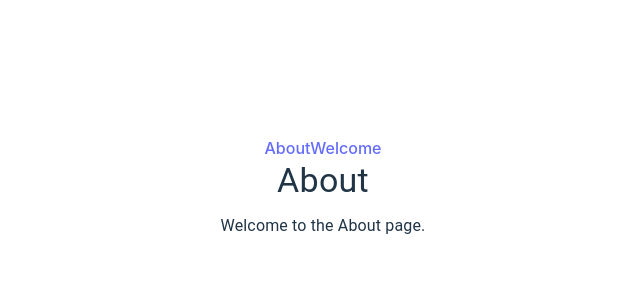
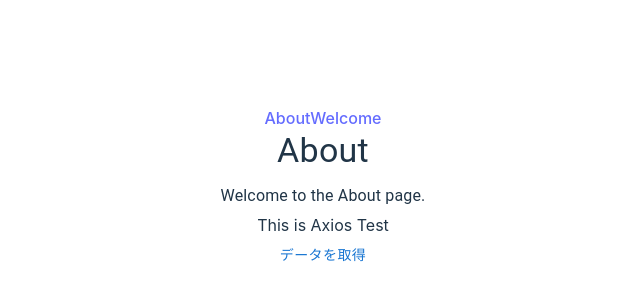
Before and after one commit to shichisan21/explorer-assistant, a React (Vite) app: page /about in a window 1280 px wide. Shown: the part 210-510 px from the top of the page, without its empty margins (317-957 px from the left). Built offline with nearby package versions, Linux system fonts and the light colour scheme.

Commit message:
アップロード

```diff
--- a/package.json
+++ b/package.json
@@ -14,6 +14,8 @@
     "@emotion/react": "^11.11.1",
     "@emotion/styled": "^11.11.0",
     "@mui/material": "^5.13.5",
+    "axios": "^1.4.0",
+    "jsdoc": "^4.0.2",
     "react": "^18.2.0",
     "react-dom": "^18.2.0",
     "react-router-dom": "^6.13.0"
--- a/src/About.tsx
+++ b/src/About.tsx
@@ -1,16 +1,59 @@
-import React from "react";
+/**
+ * File Description Aboutページ
+ */
+
+/**
+ * Import
+ */
+import React, { useState } from "react";
 import Typography from "@mui/material/Typography";
+import axios from "axios";
+import { Box, Button } from "@mui/material";
 
-const About: React.FC = () => {
+/**
+ * Interface
+ */
+interface AboutProps {
+  url: string;
+}
+
+interface ResponseData {
+  Hello: string;
+}
+
+/**
+ * Type
+ */
+
+/**
+ * Program
+ */
+
+const About = ({ url }: AboutProps) => {
+  const [data, setData] = useState<ResponseData | null>(null);
+
+  const GetData = () => {
+    axios.get(url).then((res) => {
+      setData(res.data);
+    });
+  };
   return (
-    <div>
+    <Box>
       <Typography variant='h4' component='div' gutterBottom>
         About
       </Typography>
       <Typography variant='body1' gutterBottom>
         Welcome to the About page.
       </Typography>
-    </div>
+      <Box>
+        <Box>This is Axios Test</Box>
+        {data ? (
+          <Box>{data.Hello}</Box>
+        ) : (
+          <Button onClick={GetData}>データを取得</Button>
+        )}
+      </Box>
+    </Box>
   );
 };
 
--- a/src/App.tsx
+++ b/src/App.tsx
@@ -6,12 +6,13 @@ import Welcome from "./mobile/Welcome";
 import ChatRoom from "./mobile/ChatRoom";
 
 function App() {
+  const url = "https://01-api.vercel.app/";
   return (
     <Router>
       <Link to='/about'>About</Link>
       <Link to='/mobile/Welcome'>Welcome</Link>
       <Routes>
-        <Route path='/about' element={<About />} />
+        <Route path='/about' element={<About url={url} />} />
         <Route path='/mobile/Welcome' element={<Welcome />} />
         <Route path='/mobile/Chatroom' element={<ChatRoom />} />
       </Routes>
--- a/src/main.tsx
+++ b/src/main.tsx
@@ -1,9 +1,9 @@
 import React from "react";
-import * as ReactDOM from "react-dom";
+import { createRoot } from "react-dom/client";
 import App from "./App";
 import "./index.css";
 
-ReactDOM.createRoot(document.getElementById("root") as HTMLElement).render(
+createRoot(document.getElementById("root") as HTMLElement).render(
   <React.StrictMode>
     <App />
   </React.StrictMode>
```
Also changed, not shown: 1 other file (tests, documents, lock files or other folders).
